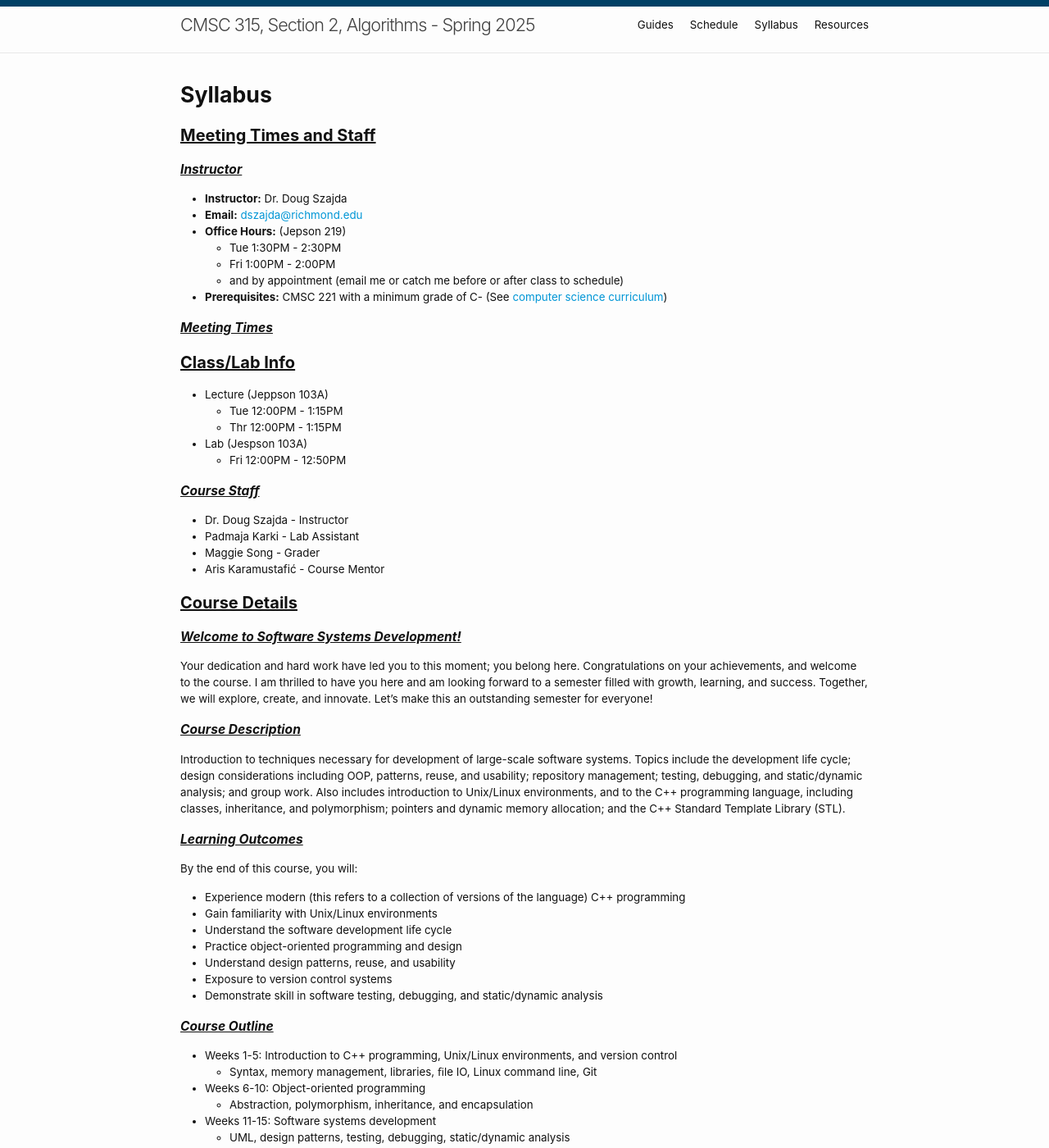
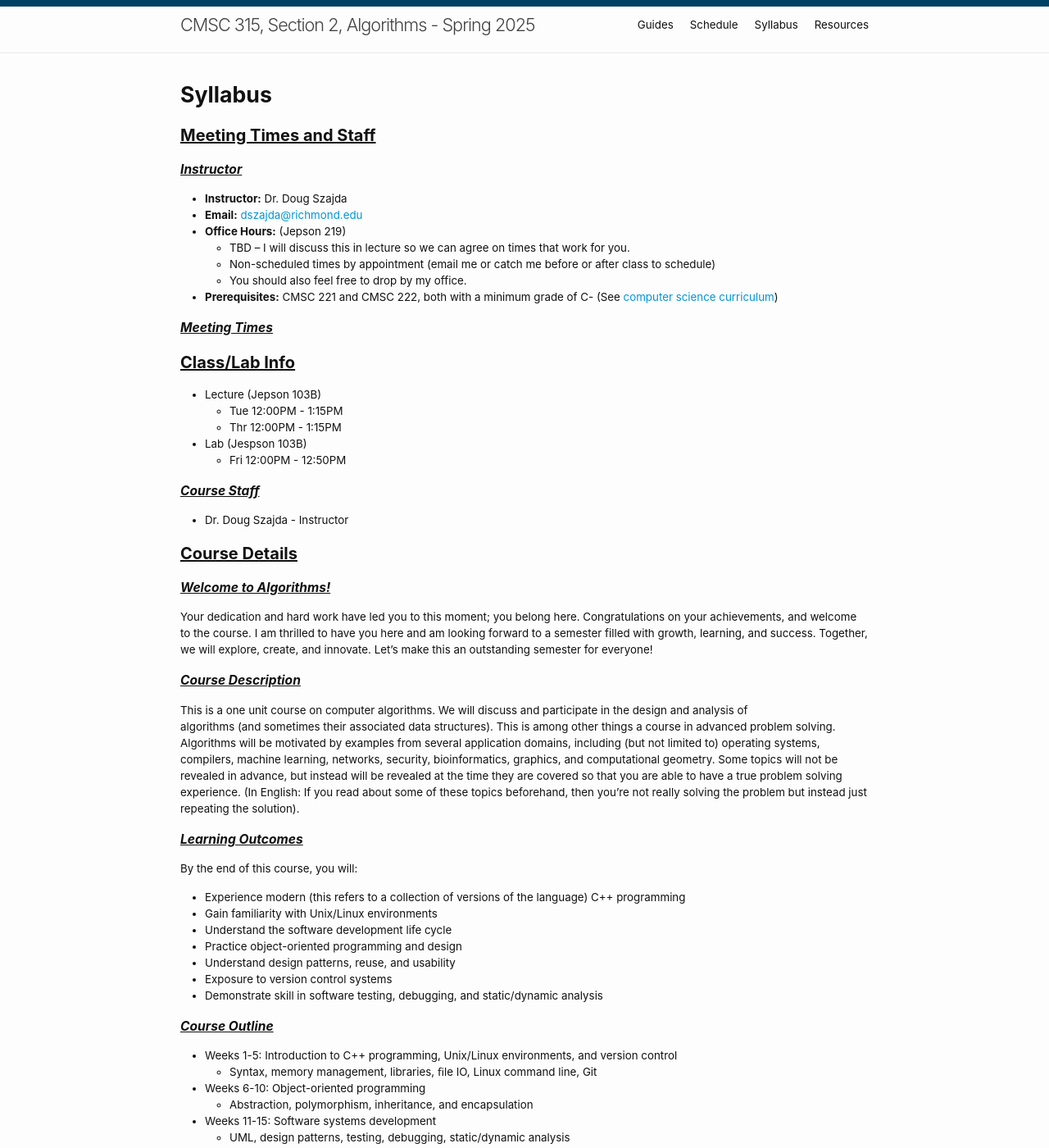
Before and after one commit to CMSC315-S2-Spring-2025/CMSC315-S2-Spring-2025.github.io, a Jekyll site: the page built from syllabus.md, in a window 1280 px wide and 1400 px high. Shown: the whole window at 82% size. Built offline with Jekyll 4.4.1, drawn with Linux system fonts in a browser that asks for light colours; some of the changed text lies outside the part shown.

Commit message:
First changes to syllabus.html to convert to 315

```diff
--- a/syllabus.md
+++ b/syllabus.md
@@ -17,35 +17,34 @@ aside:
 * **Instructor:** Dr. Doug Szajda
 * **Email:** [dszajda@richmond.edu](mailto:dszajda@richmond.edu)
 * **Office Hours:** (Jepson 219)
-  * Tue 1:30PM - 2:30PM
-  * Fri 1:00PM - 2:00PM
-  * and by appointment (email me or catch me before or after class to schedule)
-* **Prerequisites:** CMSC 221 with a minimum grade of C- (See [computer science curriculum](https://cs.richmond.edu/Academics/courses/index.html))
+  * TBD -- I will discuss this in lecture so we can agree on times that work for you.
+  * Non-scheduled times by appointment (email me or catch me before or after class to schedule)
+  * You should also feel free to drop by my office.
+* **Prerequisites:** CMSC 221 and CMSC 222, both with a minimum grade of C- (See [computer science curriculum](https://cs.richmond.edu/Academics/courses/index.html))
 
 ### Meeting Times
 
 ## Class/Lab Info
-* Lecture (Jeppson 103A)
+* Lecture (Jepson 103B)
   * Tue 12:00PM - 1:15PM
   * Thr 12:00PM - 1:15PM
-* Lab (Jespson 103A)
+* Lab (Jespson 103B)
   * Fri 12:00PM - 12:50PM
 
 ### Course Staff
 - Dr. Doug Szajda - Instructor
-- Padmaja Karki - Lab Assistant
-- Maggie Song - Grader
-- Aris Karamustafić - Course Mentor
+
 
 ## Course Details
 
-### Welcome to Software Systems Development!
+### Welcome to Algorithms!
 
 Your dedication and hard work have led you to this moment; you belong here. Congratulations on your achievements, and welcome to the course. I am thrilled to have you here and am looking forward to a semester filled with growth, learning, and success. Together, we will explore, create, and innovate. Let's make this an outstanding semester for everyone!
 
 ### Course Description
 
-Introduction to techniques necessary for development of large-scale software systems. Topics include the development life cycle; design considerations including OOP, patterns, reuse, and usability; repository management; testing, debugging, and static/dynamic analysis; and group work. Also includes introduction to Unix/Linux environments, and to the C++ programming language, including classes, inheritance, and polymorphism; pointers and dynamic memory allocation; and the C++ Standard Template Library (STL).
+This is a one unit course on computer algorithms. We will discuss and participate in the design and analysis of
+algorithms (and sometimes their associated data structures). This is among other things a course in advanced problem solving.  Algorithms will be motivated by examples from several application domains, including (but not limited to) operating systems, compilers, machine learning, networks, security, bioinformatics, graphics, and computational geometry.  Some topics will not be revealed in advance, but instead will be revealed at the time they are covered so that you are able to have a true problem solving experience. (In English: If you read about some of these topics beforehand, then you're not really solving the problem but instead just repeating the solution).
 
 ### Learning Outcomes
 By the end of this course, you will:
@@ -266,4 +265,4 @@ If you or someone you know is feeling suicidal or in danger of self-harm, call s
 
 ## Acknowledgments
 
-Some of the material for this course comes from previous iterations taught by [Prof. David Balash](https://cs.richmond.edu/faculty/dbalash/) ([Spring 2024](https://cmsc240-s24.github.io/)). Material was also adopted with permission from The George Washington University course CS 2113 taught by Prof. Adam Aviv and others. Thank you.
+Some of the material for this course (especially the homework assignments) comes from previous iterations taught by Prof. Prateek Bhakta.
```
Also changed, not shown: index.md (+5 -8 lines).
